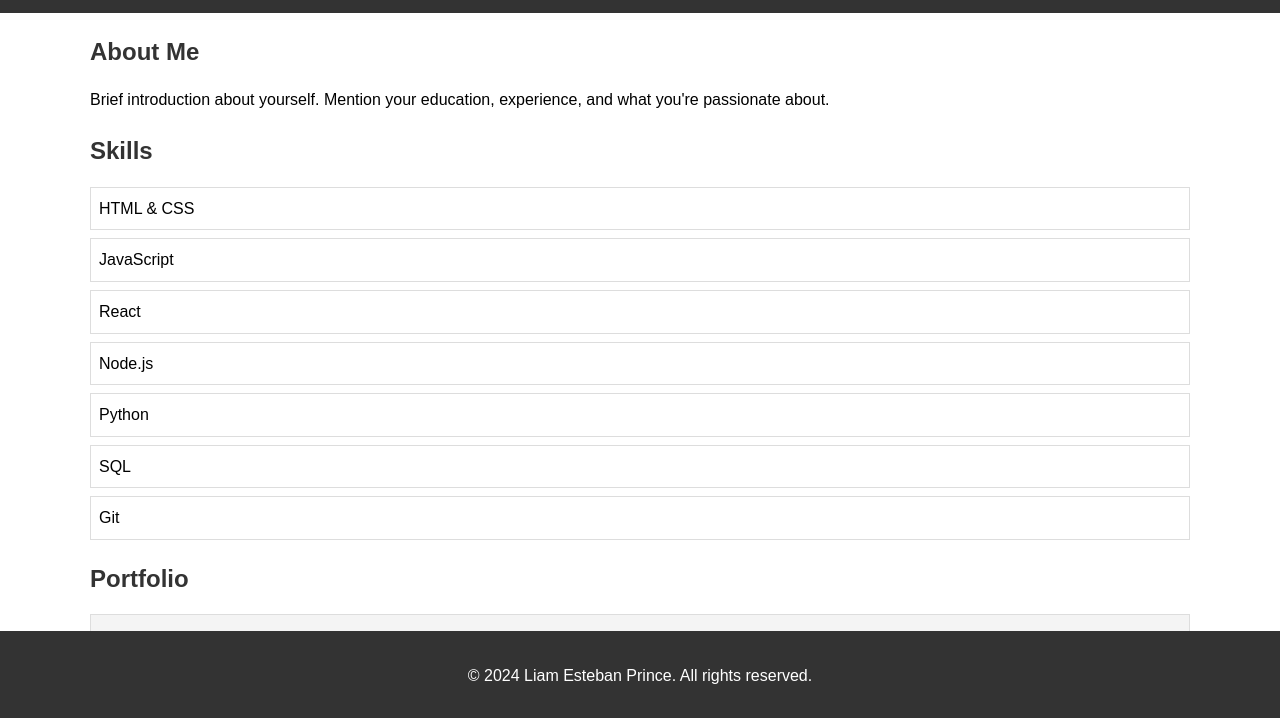
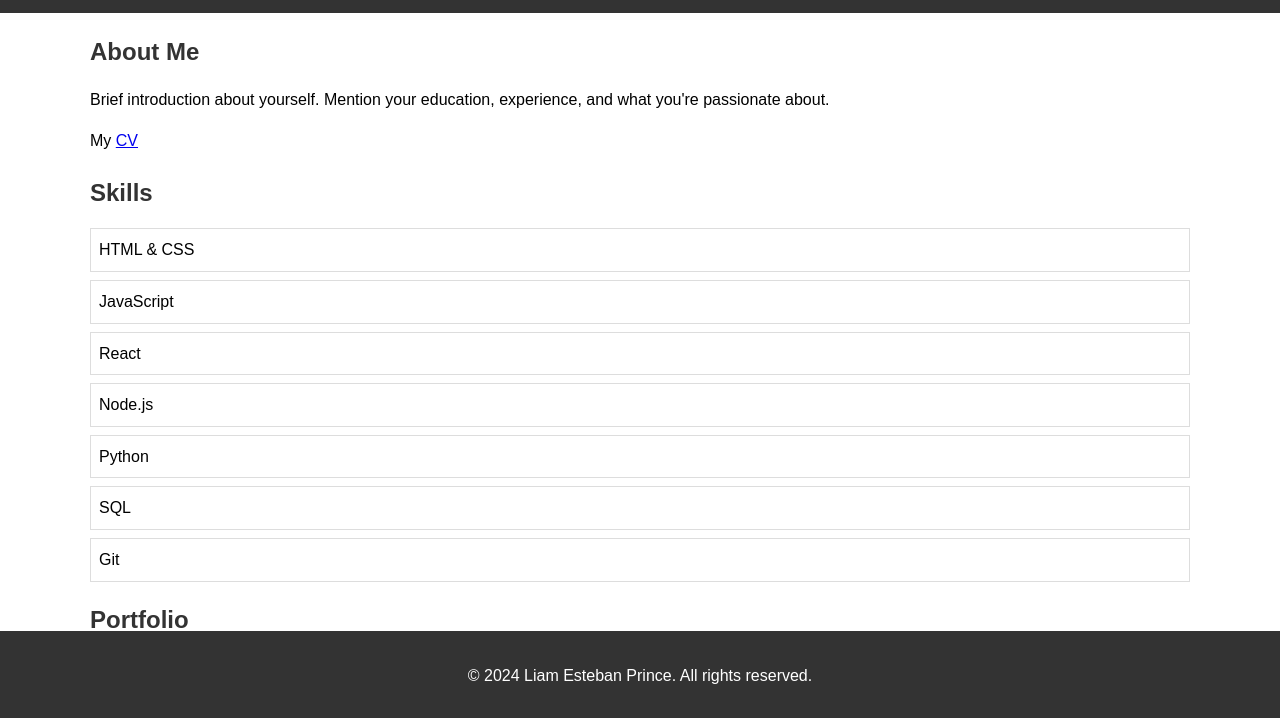
Before and after one commit to leliamesteban/portfolio, a plain HTML site: page index.html in a window 1280 px wide. Shown: the part 79-797 px from the top of the page. Drawn offline with Linux system fonts and the light colour scheme.

Commit message:
Rename CV file and add link

```diff
--- a/index.html
+++ b/index.html
@@ -25,6 +25,7 @@
     <section id="about" class="container">
         <h2>About Me</h2>
         <p>Brief introduction about yourself. Mention your education, experience, and what you're passionate about.</p>
+	<p>My <a href="#cv-liam-esteban-prince.pdf">CV</a></p>
     </section>
 
     <section id="skills" class="container">
```
Also changed, not shown: 2 other files.
